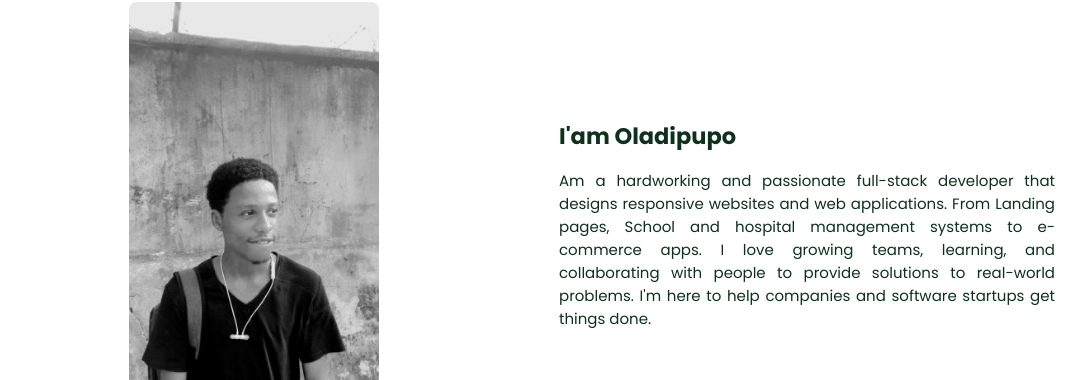
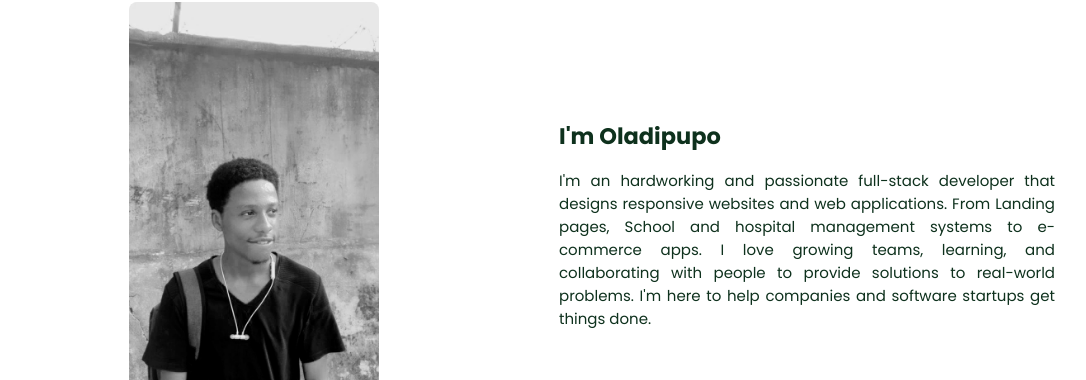
Before and after one commit to dipzcoded/dipzcoded_portfolio_website, a website: page index.html in a window 1280 px wide. Shown: the part 956-1336 px from the top of the page, without its empty margins (97-1183 px from the left). Drawn offline with nearby package versions, Linux system fonts and the light colour scheme.

Commit message:
edited grammatical error!

```diff
--- a/index.html
+++ b/index.html
@@ -45,7 +45,7 @@
         <div class="bd-grid">
           <div class="home__data">
             <h1 class="home__title">
-              Hi, <br />I'am <span class="home__title-color">Oladipupo</span>
+              Hi, <br />I am <span class="home__title-color">Oladipupo</span>
               <br />
               FullStack Developer
             </h1>
@@ -81,14 +81,14 @@
             <img src="images/about 2.jpg" alt="about me" />
           </div>
           <div>
-            <h2 class="about__subtitle">I'am Oladipupo</h2>
+            <h2 class="about__subtitle">I'm Oladipupo</h2>
             <p class="about__text">
-              Am a hardworking and passionate full-stack developer that designs
-              responsive websites and web applications. From Landing pages,
-              School and hospital management systems to e-commerce apps. I love
-              growing teams, learning, and collaborating with people to provide
-              solutions to real-world problems. I'm here to help companies and
-              software startups get things done.
+              I'm an hardworking and passionate full-stack developer that
+              designs responsive websites and web applications. From Landing
+              pages, School and hospital management systems to e-commerce apps.
+              I love growing teams, learning, and collaborating with people to
+              provide solutions to real-world problems. I'm here to help
+              companies and software startups get things done.
             </p>
           </div>
         </div>
```
